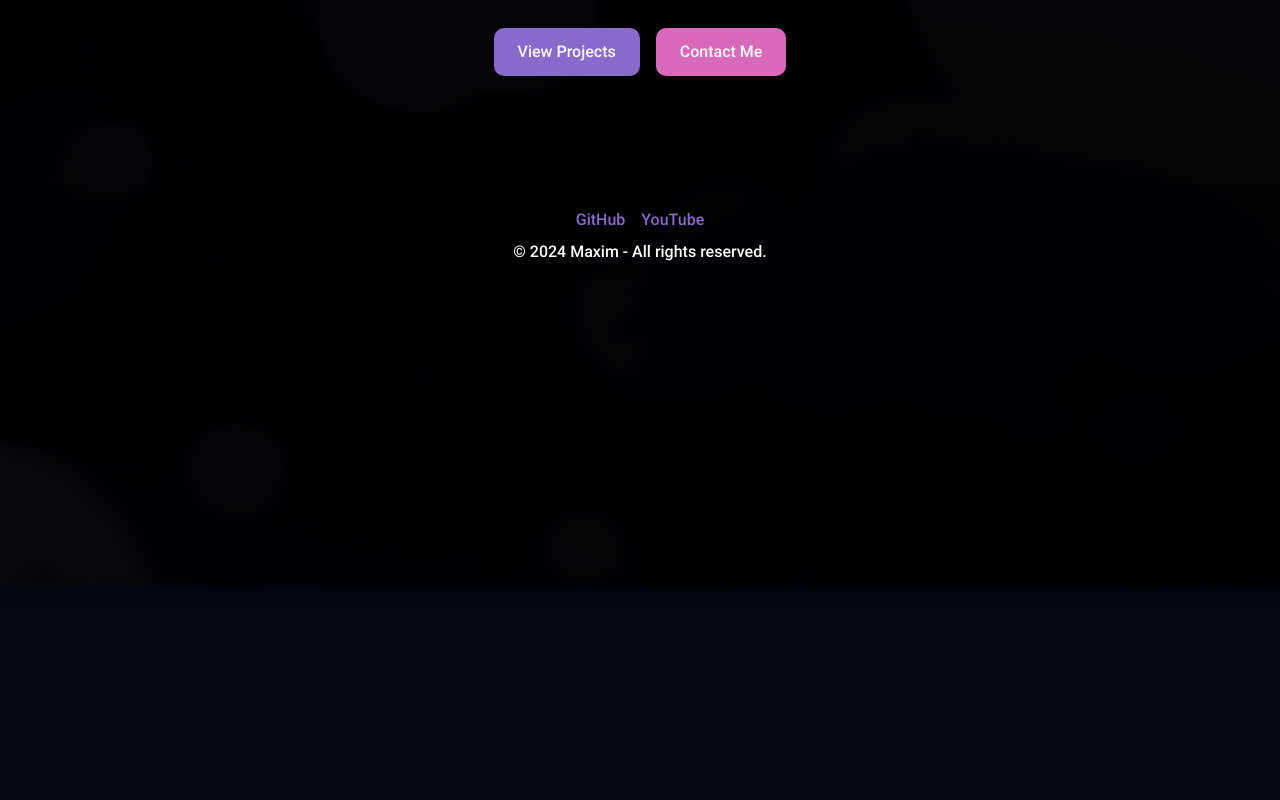
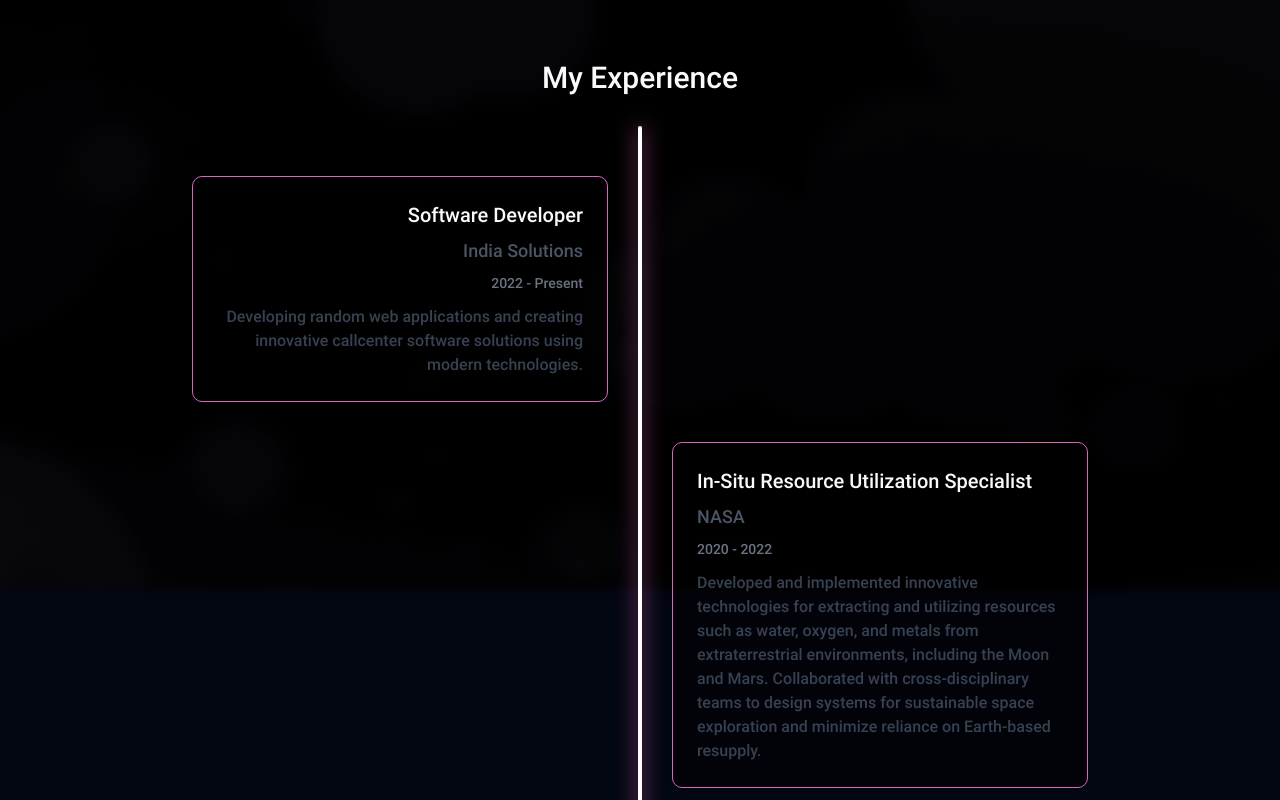
Before and after one commit to tonyharyanto7/tonyharyanto, a Next.js app: page /home in a window 1280 px wide. Shown: the part 520-1320 px from the top of the page. Before the commit the page ends 800 px from the top, so only its background shows below. Built offline with nearby package versions, Linux system fonts and the light colour scheme.

Commit message:
feat: experiences

```diff
--- a/CONFIG.json
+++ b/CONFIG.json
@@ -54,7 +54,33 @@
           "route": "/contact",
           "style": "secondary"
         }
-      ]
+      ],
+      "experience": {
+      "title": "My Experience",
+      "list": [
+        {
+          "title": "Software Developer",
+          "company": "India Solutions",
+          "date": "2022 - Present",
+          "description": "Developing random web applications and creating innovative callcenter software solutions using modern technologies.",
+          "side": "left"
+        },
+        {
+          "title": "In-Situ Resource Utilization Specialist",
+          "company": "NASA",
+          "date": "2020 - 2022",
+          "description": "Developed and implemented innovative technologies for extracting and utilizing resources such as water, oxygen, and metals from extraterrestrial environments, including the Moon and Mars. Collaborated with cross-disciplinary teams to design systems for sustainable space exploration and minimize reliance on Earth-based resupply.",
+          "side": "right"
+        },
+        {
+          "title": "Junior Data Entry Specialist",
+          "company": "Paper Pushers Inc.",
+          "date": "2016 - 2020",
+          "description": "Ensured the accuracy of critical documents by entering data with impeccable precision and speed. Frequently tasked with deciphering illegible handwriting, earning the unofficial title of 'Document Whisperer.' Maintained a 100% survival rate through office printer malfunctions.",
+          "side": "left"
+        }
+        ]
+        }
     },
     "projects": {
       "enabled": true,
--- a/package.json
+++ b/package.json
@@ -15,6 +15,7 @@
     "@eslint/object-schema": "^2.1.5",
     "class-variance-authority": "^0.7.1",
     "clsx": "^2.1.1",
+    "framer-motion": "^11.13.3",
     "glob": "^11.0.0",
     "husky": "^9.1.7",
     "lucide-react": "^0.468.0",
--- a/src/app/home/page.js
+++ b/src/app/home/page.js
@@ -8,6 +8,7 @@
  */
 "use client";
 
+import Timeline from "@/components/ui/timeline";
 import config from "/CONFIG.json";
 import Link from "next/link";
 
@@ -22,7 +23,7 @@ export default function Home() {
 
       <div className="flex flex-col md:flex-row items-center justify-center gap-8">
         {homeConfig.profile_image && (
-          <div className="w-48 h-48 rounded-full overflow-hidden shadow-lg">
+          <div className="w-24 h-24 rounded-full overflow-hidden shadow-lg">
             <img
               src={homeConfig.profile_image}
               alt="Profile"
@@ -77,6 +78,10 @@ export default function Home() {
           ))}
         </div>
       )}
+
+      <div className="container mx-auto px-4 py-8">
+        <Timeline />
+      </div>
     </div>
   );
 }
--- /dev/null
+++ b/src/components/ui/timeline.jsx
@@ -0,0 +1,100 @@
+"use client";
+
+import { motion } from "framer-motion";
+import config from "/CONFIG.json";
+import { useRef, useEffect, useState } from "react";
+
+const TimelineItem = ({ experience, isInView }) => {
+  const isLeft = experience.side === "left";
+
+  return (
+    <motion.div
+      initial={{ opacity: 0, x: isLeft ? -50 : 50 }}
+      animate={
+        isInView ? { opacity: 1, x: 0 } : { opacity: 0, x: isLeft ? -50 : 50 }
+      }
+      transition={{ duration: 4 }}
+      className={`flex items-center w-full ${
+        isLeft ? "justify-start" : "justify-end"
+      }`}
+    >
+      <div className={`w-1/2 ${isLeft ? "pr-8" : "pl-8"}`}>
+        <div
+          className={`
+          bg-black/45 p-6 rounded-lg shadow-md border border-primary/10
+          ${isLeft ? "text-right" : "text-left"}
+          hover:shadow-xl transition-shadow duration-300
+        `}
+        >
+          <h3 className="text-xl font-bold mb-2">{experience.title}</h3>
+          <h4 className="text-lg text-gray-600 mb-2">{experience.company}</h4>
+          <p className="text-sm text-gray-500 mb-3">{experience.date}</p>
+          <p className="text-gray-700">{experience.description}</p>
+        </div>
+      </div>
+    </motion.div>
+  );
+};
+
+const Timeline = () => {
+  const [isInView, setIsInView] = useState(false);
+  const ref = useRef(null);
+
+  useEffect(() => {
+    const observer = new IntersectionObserver(
+      ([entry]) => {
+        if (entry.isIntersecting) {
+          setIsInView(true);
+          observer.disconnect();
+        }
+      },
+      { threshold: 0.1 },
+    );
+
+    if (ref.current) {
+      observer.observe(ref.current);
+    }
+
+    return () => {
+      if (ref.current) {
+        observer.unobserve(ref.current);
+      }
+    };
+  }, []);
+
+  return (
+    <div className="py-12">
+      <h2 className="text-3xl font-bold text-center mb-20">
+        {config.pages.home.experience.title}
+      </h2>
+      <div ref={ref} className="relative max-w-4xl mx-auto">
+        {isInView && (
+          <motion.div
+            initial={{ height: 0 }}
+            animate={{ height: "calc(100% + 100px)" }}
+            transition={{ duration: 2, delay: 0.5 }}
+            className="absolute left-1/2 transform -translate-x-1/2 w-1
+            rounded-full bg-white"
+            style={{
+              height: "calc(100% + 100px)",
+              top: "-50px",
+              boxShadow: "0 0 20px var(--secondary)",
+            }}
+          />
+        )}
+
+        <div className="relative space-y-10">
+          {config.pages.home.experience.list.map((experience, index) => (
+            <TimelineItem
+              key={index}
+              experience={experience}
+              isInView={isInView}
+            />
+          ))}
+        </div>
+      </div>
+    </div>
+  );
+};
+
+export default Timeline;
```
Also changed, not shown: 1 other file (tests, documents, lock files or other folders).
